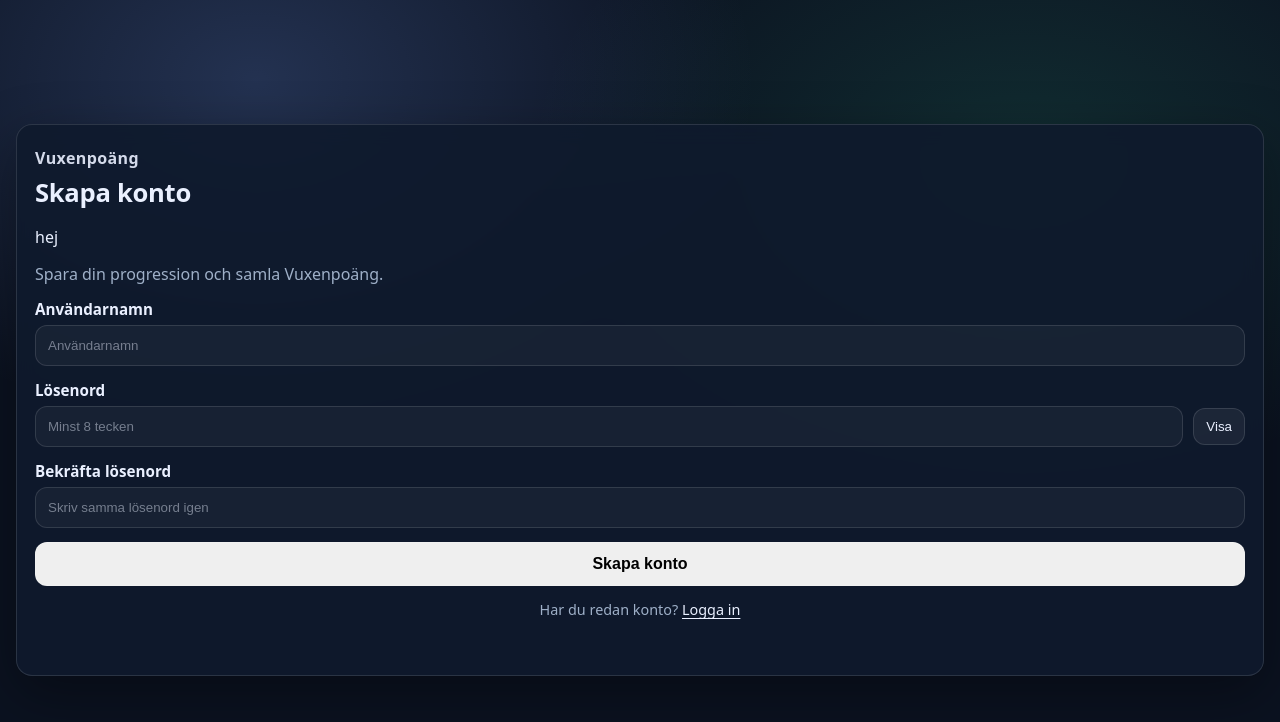
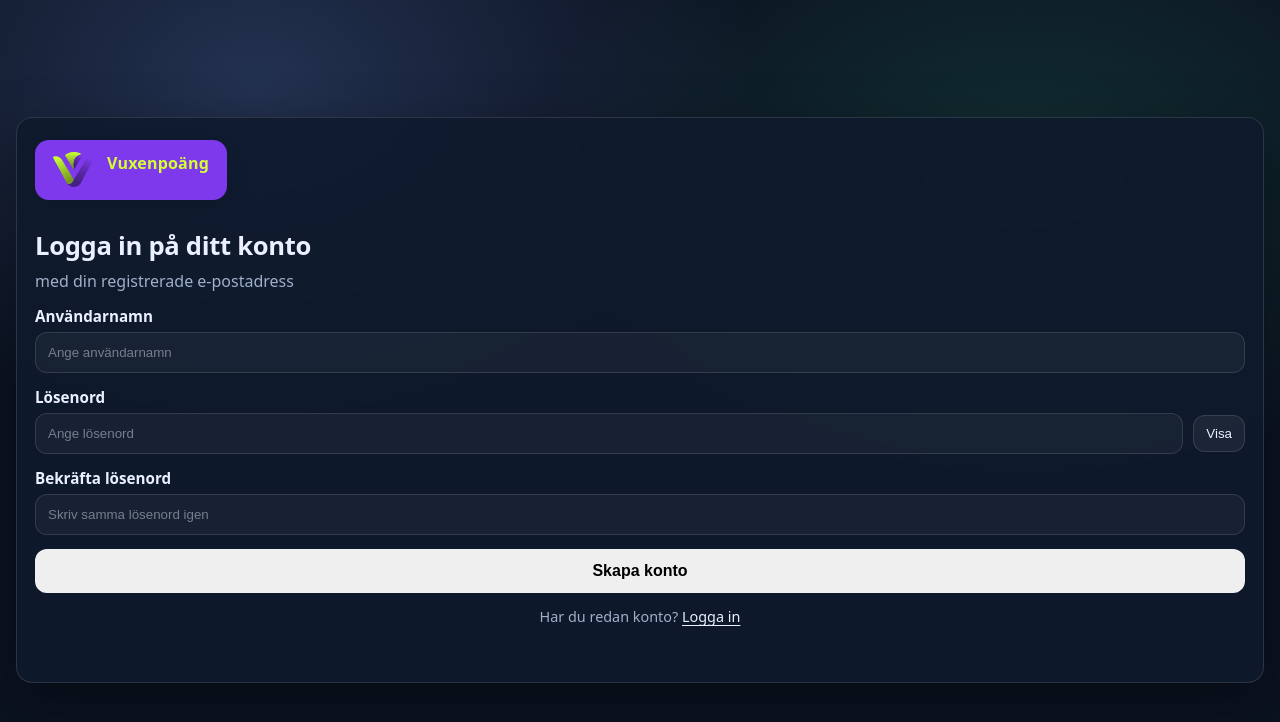
Before and after one commit to evvisen/Projekt-agil-utveckling, a website with bundled scripts: page public/index.html in a window 1280 px wide. Built offline with nearby package versions, Linux system fonts and the light colour scheme.

Commit message:
New Changes in Index-html

```diff
--- a/public/css/index.css
+++ b/public/css/index.css
@@ -45,6 +45,48 @@ body {
   place-items: center;
   padding: 24px 16px;
 }
+
+
+/*Logo */
+
+.top_logo {
+  display: flex;
+  align-items: flex-start;
+  justify-content: flex-start;
+  margin-bottom: 28px;
+}
+
+
+.logo_box {
+  display: inline-flex;
+  align-items: flex-start;
+  gap: 12px;
+  padding: 12px 18px;
+  border-radius: 14px;
+  background: linear-gradient(135deg, #7D39EB, #7D39EB);
+  box-shadow: 0 10px 24px rgba(17, 24, 39, 0.14);
+}
+
+
+
+.logo_img {
+  width: 42px;
+  height: 36px;
+  object-fit: contain;
+  display: block;
+}
+
+
+
+.logo_text {
+  font-weight: 600;
+  letter-spacing: 0.2px;
+  color: #d6ff33;
+
+}
+
+
+
 
 
 .card {
@@ -178,6 +220,60 @@ input:focus {
 }
 
 
+/*
+.divider {
+  position: relative;
+  text-align: center;
+  margin: 2px 0 0;
+  color: var(--muted);
+  font-size: 12px;
+}
+
+.divider::before {
+  content: "";
+  position: absolute;
+  left: 0;
+  right: 0;
+  top: 50%;
+  height: 1px;
+  background: var(--line);
+}
+
+
+
+.divider span {
+  position: relative;
+  display: inline-block;
+  padding: 0 10px;
+  background: transparent;
+}
+
+
+.forgot_link {
+  display: block;
+  text-align: center;
+  font-size: 13px;
+  color: #7D39EB;
+  text-decoration: none;
+  font-weight: 600;
+  margin-top: 2px;
+}
+
+
+.forgot_link:hover {
+  text-decoration: underline;
+}
+
+
+
+.message {
+  margin-top: 6px;
+  font-size: 13px;
+  color: #2b2b35;
+} */
+
+
+
 .small {
   margin: 0;
   text-align: center;
--- a/public/index.html
+++ b/public/index.html
@@ -9,29 +9,41 @@
 </head>
 
 <body>
+
   <main class="page">
+
+
+
+
     <section class="card" aria-labelledby="signup-title">
       <header class="card_header">
-        <p class="brand">Vuxenpoäng</p>
+        <!-- <p class="brand">Vuxenpoäng</p> -->
+        <div class="top_logo">
+          <div class="logo_box">
+            <img class="logo_img" src="./css/Group 33565.svg" alt="Vuxenpoäng logo">
+            <span class="logo_text">Vuxenpoäng</span>
+          </div>
+        </div>
 
-        <h1 id="signup-title">Skapa konto</h1>
-        <p>hej</p>
+        <h1 id="signup-title">Logga in på ditt konto</h1>
 
-        <p class="subtitle">Spara din progression och samla Vuxenpoäng.</p>
+        <p class="subtitle">med din registrerade e-postadress</p>
+
+
       </header>
 
       <form id="signupForm" class="form" method="post" action="http://localhost:3000/api/register" novalidate>
         <div class="field">
           <label for="username">Användarnamn</label>
-          <input id="username" name="username" type="text" autocomplete="username" placeholder="Användarnamn"
+          <input id="username" name="username" type="text" autocomplete="username" placeholder="Ange användarnamn"
             minlength="3" maxlength="20" required />
         </div>
 
         <div class="field">
           <label for="password">Lösenord</label>
           <div class="password">
-            <input id="password" name="password" type="password" autocomplete="new-password"
-              placeholder="Minst 8 tecken" minlength="8" maxlength="72" required />
+            <input id="password" name="password" type="password" autocomplete="new-password" placeholder="Ange lösenord"
+              minlength="8" maxlength="72" required />
 
             <button type="button" class="password_toggle" id="togglePassword" aria-label="Visa lösenord">
               Visa
@@ -44,6 +56,20 @@
           <input id="passwordConfirm" name="passwordConfirm" type="password" autocomplete="new-password"
             placeholder="Skriv samma lösenord igen" minlength="8" maxlength="72" required />
         </div>
+
+        <!-- <button class="btn btn-primary" type="submit">Logga in</button>
+
+
+
+        <div class="divider"><span>Eller</span></div>
+
+        <button class="btn btn-secondary" type="button" id="goToRegister">Skapa ett konto</button>
+
+        <a class="forgot_link" href="#" id="forgotPassword">Glömt lösenord?</a>
+
+        <div id="formMessage" class="message" role="status" aria-live="polite"></div> -->
+
+
 
         <button class="btn btn-primary" type="submit">Skapa konto</button>
 
```
Also changed, not shown: public/css/Group 33565.svg (added).
